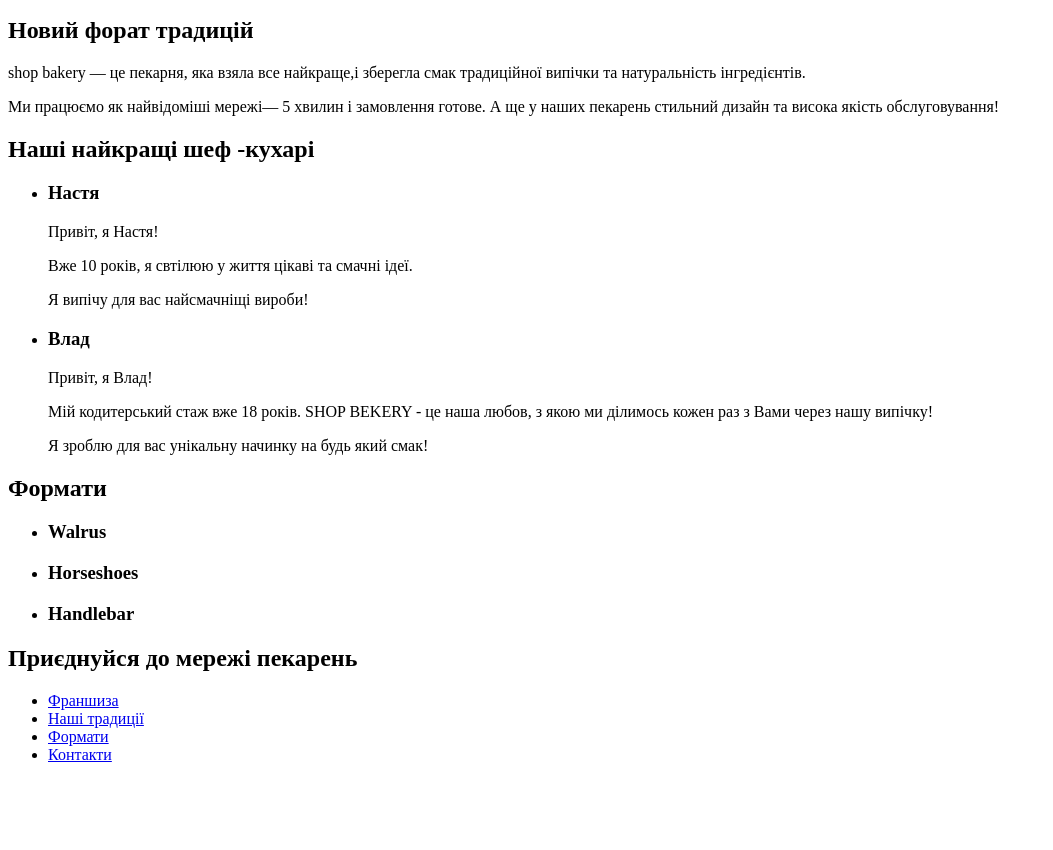
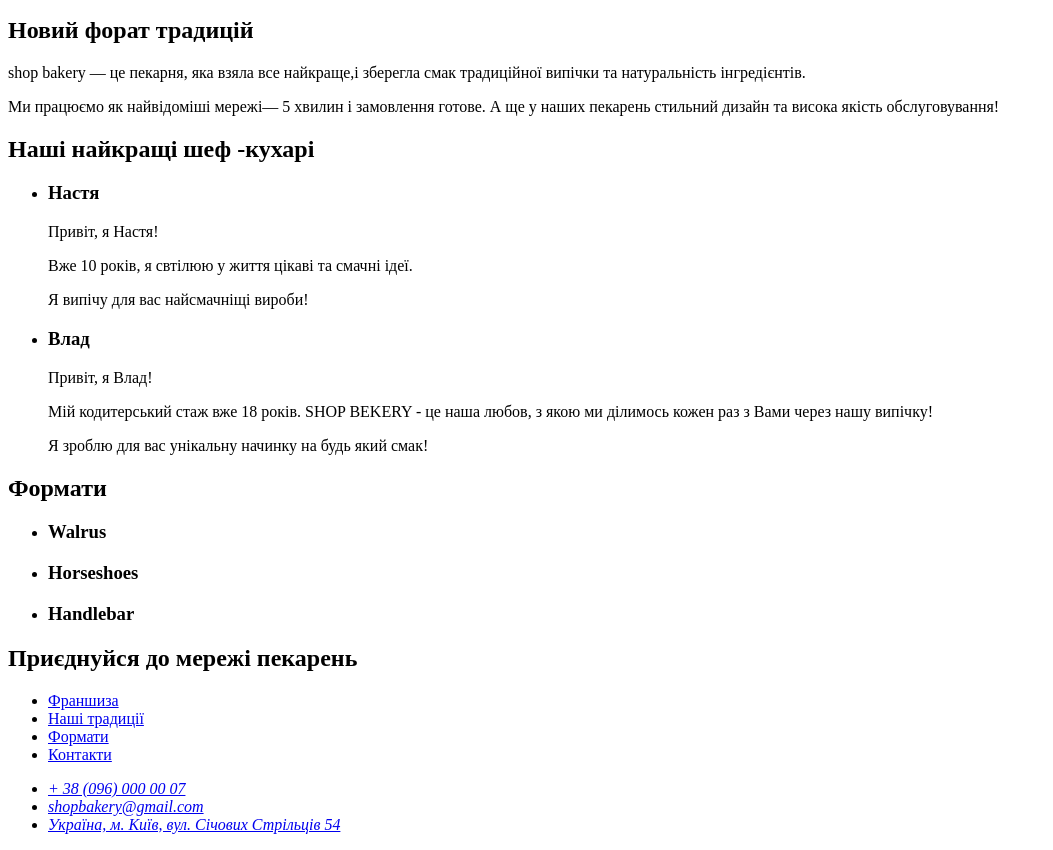
Before and after one commit to YUKI240306/BAKERY, a plain HTML site: page index.html in a window 1280 px wide. Shown: the part 212-1062 px from the top of the page, without its empty margins (0-1053 px from the left). Before the commit the page ends 992 px from the top, so only its background shows below. Drawn offline with Linux system fonts and the light colour scheme.

Commit message:
Update index.html

```diff
--- a/index.html
+++ b/index.html
@@ -107,6 +107,14 @@
                 <li><a href="#">Контакти</a></li>
             </ul>
         </nav>
+        <address>
+            <ul>
+                <li><a href="tel:+380960000007">+ 38 (096) 000 00 07</a></li>
+                <li><a href="mailto:shopbakery@gmail.com">shopbakery@gmail.com</a></li>
+                <li><a href="https://maps.app.goo.gl/FKM7p8TdJTSiEJnz6">Україна, м. Київ,
+                вул. Січових Стрільців 54</a></li>
+            </ul>
+        </address>
     </footer>
 </body>
 </html>
```
